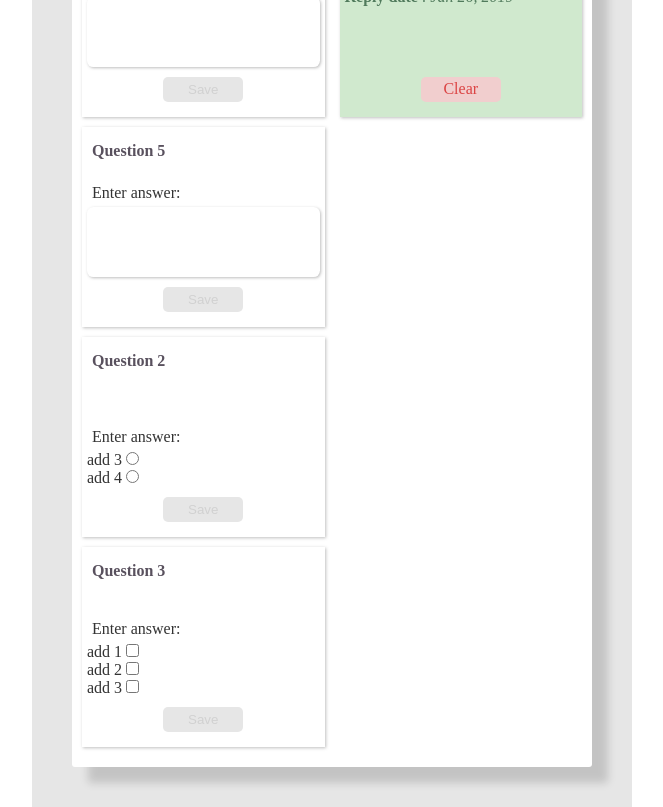
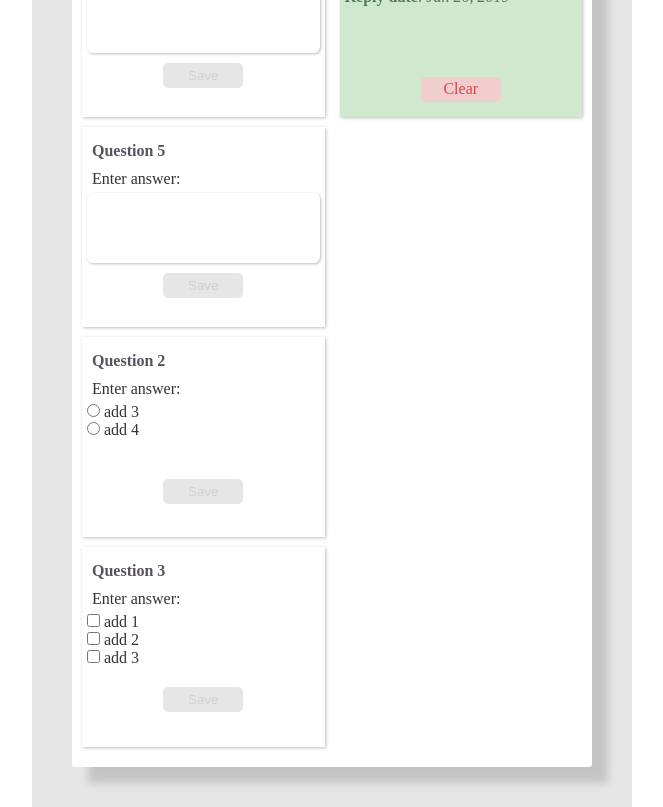
Before and after one commit to lanebx/questionnaire, an Angular app: page /view in a window 1280 px wide. Shown: the part 340-1147 px from the top of the page, without its empty margins (308-971 px from the left). Built offline with nearby package versions, Linux system fonts and the light colour scheme.

Commit message:
some change in style

```diff
--- a/src/app/lists-questions-page/lists-questions-page.component.html
+++ b/src/app/lists-questions-page/lists-questions-page.component.html
@@ -58,7 +58,7 @@
             </div>
 
             <div class="question-item__answerDate">
-              <b>Reply date </b>: <em>{{ quest.dateOfAnswer | date : 'MMM d, y' }}</em>
+              <b>Reply date</b>: <em>{{ quest.dateOfAnswer | date : 'MMM d, y' }}</em>
             </div>
           </div>
 
--- a/src/app/lists-questions-page/lists-questions-page.component.scss
+++ b/src/app/lists-questions-page/lists-questions-page.component.scss
@@ -12,9 +12,6 @@
 
 .question-item {
   height: 200px;
-  display: flex;
-  flex-direction: column;
-  justify-content: space-between;
 
   &__clear-button {
     padding-top: 3px;
@@ -36,4 +33,7 @@
 .answered {
   background-color: rgb(208, 233, 206);
   color: rgb(80, 122, 92);
+  display: flex;
+  flex-direction: column;
+  justify-content: space-between;
 }
--- a/src/app/multiple-question/multiple-question.component.html
+++ b/src/app/multiple-question/multiple-question.component.html
@@ -56,8 +56,13 @@
   <ul class="answer-list">
     <li *ngFor="let option of item.answerOptions">
       <label>
+        <input
+          type="checkbox"
+          [value]="option"
+          name="answer"
+          (click)="addAnswer($event)"
+        >
         {{ option }}
-        <input type="checkbox" [value]="option" name="answer" (click)="addAnswer($event)">
       </label>
     </li>
   </ul>
--- a/src/app/multiple-question/multiple-question.component.scss
+++ b/src/app/multiple-question/multiple-question.component.scss
@@ -9,4 +9,5 @@
 
 .answer-list {
   list-style: none;
+  padding-bottom: 10px;
 }
--- a/src/app/single-question/single-question.component.html
+++ b/src/app/single-question/single-question.component.html
@@ -59,13 +59,13 @@
   <ul class="answer-list">
     <li *ngFor="let option of item.answerOptions">
       <label>
-        {{ option }}
         <input
           type="radio"
           value="{{option}}"
           name="answer"
           (click)="onChange($event)"
         >
+        {{ option }}
       </label>
     </li>
   </ul>
--- a/src/app/single-question/single-question.component.scss
+++ b/src/app/single-question/single-question.component.scss
@@ -9,4 +9,5 @@
 
 .answer-list {
   list-style: none;
+  padding-bottom: 30px;
 }
```
